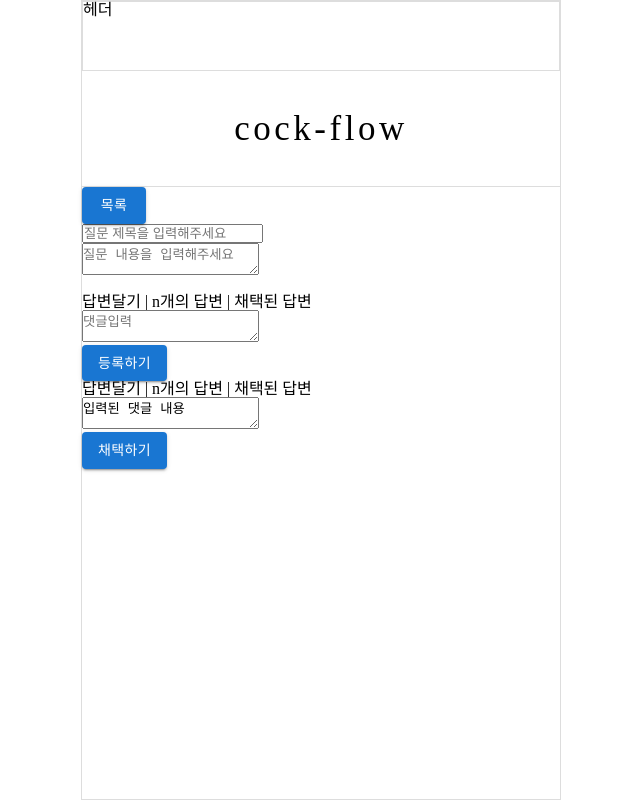
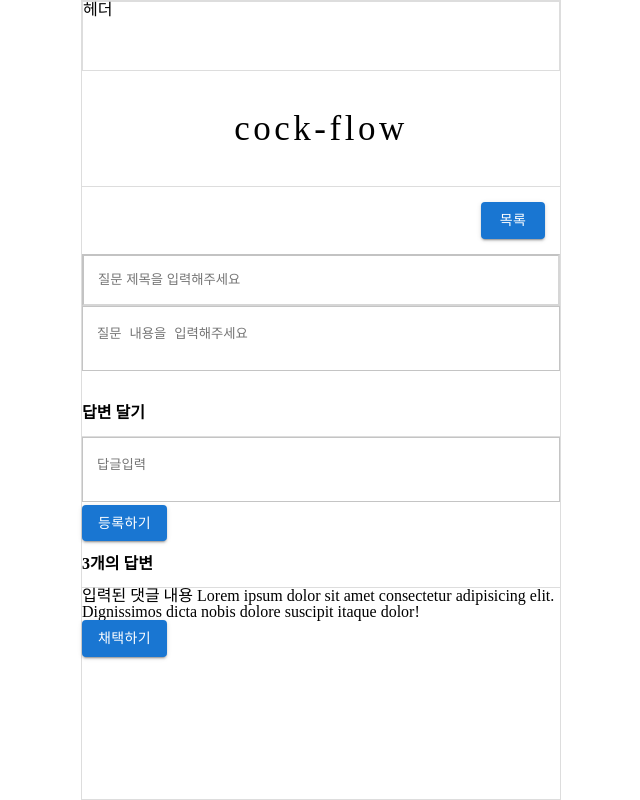
Before and after one commit to Cocktailer-Elice/cocktailer, a React (Vite) app in the folder Frontend/: page /cockflow/detail in a window 1280 px wide. Shown: the whole page, without its empty margins (319-959 px from the left). Built offline with nearby package versions, Linux system fonts and the light colour scheme.

Commit message:
feat: cockflow 대략적인 스타일 잡기

```diff
--- a/Frontend/src/components/Cockflow/CockflowAddComment.tsx
+++ b/Frontend/src/components/Cockflow/CockflowAddComment.tsx
@@ -1,14 +1,20 @@
 import Button from '@mui/material/Button';
 import CockflowBoxTitle from '../../components/Cockflow/CockflowBoxTitle'
+import styled from 'styled-components';
 
+const TextBox = styled.textarea`
+  width: 100%;
+  padding: 16.5px 14px;
+  border-color: rgba(0, 0, 0, 0.23);
+  resize: none;
+`
 // 댓글 박스
 const CockflowAddComment = () => {
   return (
     <>
       <CockflowBoxTitle />
-      <div>
-        <textarea name="" id="" value="" placeholder='댓글입력' onChange={() => { }}></textarea>
-      </div>
+      <TextBox name="" id="" value="" placeholder='답글입력' onChange={() => { }}>
+      </TextBox>
       <Button variant="contained">등록하기</Button>
     </>
   )
--- a/Frontend/src/components/Cockflow/CockflowBackBtn.tsx
+++ b/Frontend/src/components/Cockflow/CockflowBackBtn.tsx
@@ -1,13 +1,25 @@
+import styled from 'styled-components';
 import Button from '@mui/material/Button';
 import { Link } from 'react-router-dom';
 
+const Right = styled.div`
+  text-align: right;
+  padding: 15px;
+`
+
 const CockflowBackBtn = () => {
   return (
-    <>
-      <Link to='/cockflow'>
-        <Button variant="contained">목록</Button>
-      </Link>
-    </>
+    <Right>
+      {
+        window.location.pathname == `/cockflow`
+        ? (<Link to='/cockflow/new'>
+           <Button variant="contained">질문하기</Button>
+          </Link>)
+        : (<Link to='/cockflow'>
+            <Button variant="contained">목록</Button>
+          </Link>)
+      }
+    </Right>
   )
 }
 
--- a/Frontend/src/components/Cockflow/CockflowBoxTitle.tsx
+++ b/Frontend/src/components/Cockflow/CockflowBoxTitle.tsx
@@ -1,6 +1,22 @@
-const CockflowBoxTitle = () => {
+import styled from 'styled-components';
+
+const SmallTitle = styled.div`
+  padding: 15px 0;
+  font-weight: bold;
+  border-bottom: 1px solid #ddd;
+`
+
+const CockflowBoxTitle = ({ replied = 0 }) => {
   return (
-    <div>답변달기 | n개의 답변 | 채택된 답변</div>
+    <SmallTitle>
+      {
+        replied
+        ?
+        `${replied}개의 답변`
+        :
+        '답변 달기'
+      }
+    </SmallTitle>
   )
 }
 
--- a/Frontend/src/components/Cockflow/CockflowCommentBox.tsx
+++ b/Frontend/src/components/Cockflow/CockflowCommentBox.tsx
@@ -5,10 +5,8 @@ import CockflowBoxTitle from '../../components/Cockflow/CockflowBoxTitle'
 const CockflowComment = () => {
   return (
     <>
-      <CockflowBoxTitle />
-      <div>
-        <textarea name="" id="" value="입력된 댓글 내용" placeholder='' readOnly></textarea>
-      </div>
+      <CockflowBoxTitle replied={3} />
+      <div>입력된 댓글 내용 Lorem ipsum dolor sit amet consectetur adipisicing elit. Dignissimos dicta nobis dolore suscipit itaque dolor!</div>
       <Button variant="contained">채택하기</Button>
     </>
   )
--- a/Frontend/src/components/Cockflow/CockflowEnrollBox.tsx
+++ b/Frontend/src/components/Cockflow/CockflowEnrollBox.tsx
@@ -1,9 +1,26 @@
-const CockflowEnrollBox = () => {
+import styled from 'styled-components';
+
+const InputBox = styled.input`
+  width: 100%;
+  padding: 16.5px 14px;
+  border-color: rgba(0, 0, 0, 0.23);
+  resize: none;
+`
+
+const TextBox = styled.textarea`
+  width: 100%;
+  padding: 16.5px 14px;
+  border-color: rgba(0, 0, 0, 0.23);
+  resize: none;
+`
+
+
+const CockflowEnrollBox = ({ actived = true }) => {
   return (
     <>
         <div>
-            <input type="text" placeholder='질문 제목을 입력해주세요' /> <br />
-            <textarea name="" id="" value="" placeholder='질문 내용을 입력해주세요' onChange={()=>{}}></textarea>
+          <InputBox type="text" value="" onChange={() => { }} readOnly={actived} placeholder="질문 제목을 입력해주세요"/>
+          <TextBox name="" id="" value="" onChange={() => {}} readOnly={actived} placeholder='질문 내용을 입력해주세요'></TextBox>
         </div>
     </>
   )
--- a/Frontend/src/components/Cockflow/CockflowItemBox.tsx
+++ b/Frontend/src/components/Cockflow/CockflowItemBox.tsx
@@ -1,10 +1,12 @@
 import { Link } from 'react-router-dom';
 import styled from 'styled-components';
-
 
 const NavLink = styled(Link)`
   position: relative;
   margin-left: 14.9px;
+  margin-bottom: 14.9px;
+  border-radius: 5px;
+  overflow: hidden;
   &::after {
     content: '';
     display: block;
--- a/Frontend/src/containers/Cockflow/CockflowEnroll.tsx
+++ b/Frontend/src/containers/Cockflow/CockflowEnroll.tsx
@@ -8,7 +8,7 @@ const CockflowEnroll = () => {
     <>
         <CockflowHeader />
         <CockflowBackBtn />
-        <CockflowEnrollBox />
+        <CockflowEnrollBox actived={false} />
         <CockflowEnrollBtns />
     </>
   )
--- a/Frontend/src/containers/Cockflow/CockflowList.tsx
+++ b/Frontend/src/containers/Cockflow/CockflowList.tsx
@@ -1,6 +1,6 @@
 import { Link } from 'react-router-dom'
 import styled from 'styled-components';
-import Button from '@mui/material/Button';
+import CockflowBackBtn from '../../components/Cockflow/CockflowBackBtn'
 import CockflowHeader from '../../components/Cockflow/CockflowHeader'
 import CockflowItemBox from '../../components/Cockflow/CockflowItemBox'
 
@@ -19,9 +19,7 @@ const CockflowList = () => {
   return (
     <>
       <CockflowHeader />
-      <Link to='/cockflow/new'>
-        <Button variant="contained">질문하기</Button>
-      </Link>
+      <CockflowBackBtn></CockflowBackBtn>
       <List>
         {/* 임시로 */}
         <Item><CockflowItemBox/></Item>
```
